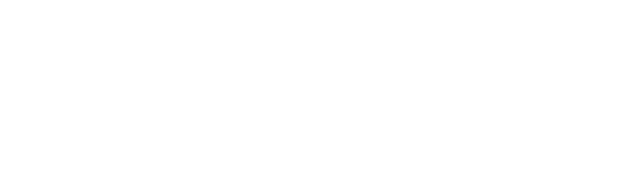
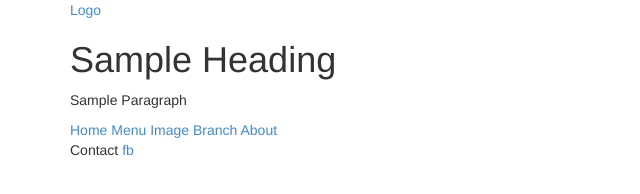
Before and after one commit to phisbug/dotolife, a plain HTML site: page viewport.html in a window 1280 px wide. Shown: the whole page, without its empty margins (0-640 px from the left). Drawn offline with Linux system fonts and the light colour scheme.

Commit message:
Structured html
semantics

```diff
--- /dev/null
+++ b/_css/all_screen.css
@@ -0,0 +1 @@
+/* CSS Document */
--- a/_css/mystyles.css
+++ b/_css/mystyles.css
@@ -1,4 +1,3 @@
-
 
 
 
@@ -54,4 +53,6 @@
     @media only screen and (min-width : 1200px)
 	{
 
+
+
     }
--- a/viewport.html
+++ b/viewport.html
@@ -7,7 +7,7 @@
 	<!-- Basic Page Needs
   ================================================== -->
 	<meta charset="utf-8">
-	<title>VIEW PORT - Test</title>
+	<title>VIEW PORT - Testing the responsive design</title>
 	<meta name="description" content="">
 	<meta name="author" content="">
 
@@ -21,6 +21,7 @@
   ================================================== -->
 
 	<link rel="stylesheet" type="text/css" href="_css/bootstrap.min.css">
+    <link rel="stylesheet" type="text/css" href="_css/all_screen.css">
     <link rel="stylesheet" type="text/css" href="_css/mystyles.css">
 
 	<!--[if lt IE 9]>
@@ -39,14 +40,39 @@
 	<!-- Primary Page Layout
 	================================================== -->
 
-	<div class="container">
+	<div class="wrap container">
+
+    	<header>
+        	<a class="logo" href="#">Logo</a>
+        </header>
+        <!-- close header tag -->
+
+        <main id="content">
+
+            <h1>Sample Heading</h1>
+            <p>Sample Paragraph</p>
+
+        </main>
+        <!-- close main -->
+
+        <nav id="main-navigation">
+    	<a href="#">Home</a>
+        <a href="#">Menu</a>
+        <a href="#">Image</a>
+        <a href="#">Branch</a>
+        <a href="#">About</a>
+    </nav>
+    <!-- close nav tab -->
+
+    </div>
+	<!-- end container -->
 
 
 
-
-
-    </div>
-
+    <footer class="container">
+    	Contact <a href="#">fb</a>
+    </footer>
+    <!-- close footer -->
 
     <!-- End Document
     ================================================== -->
```
